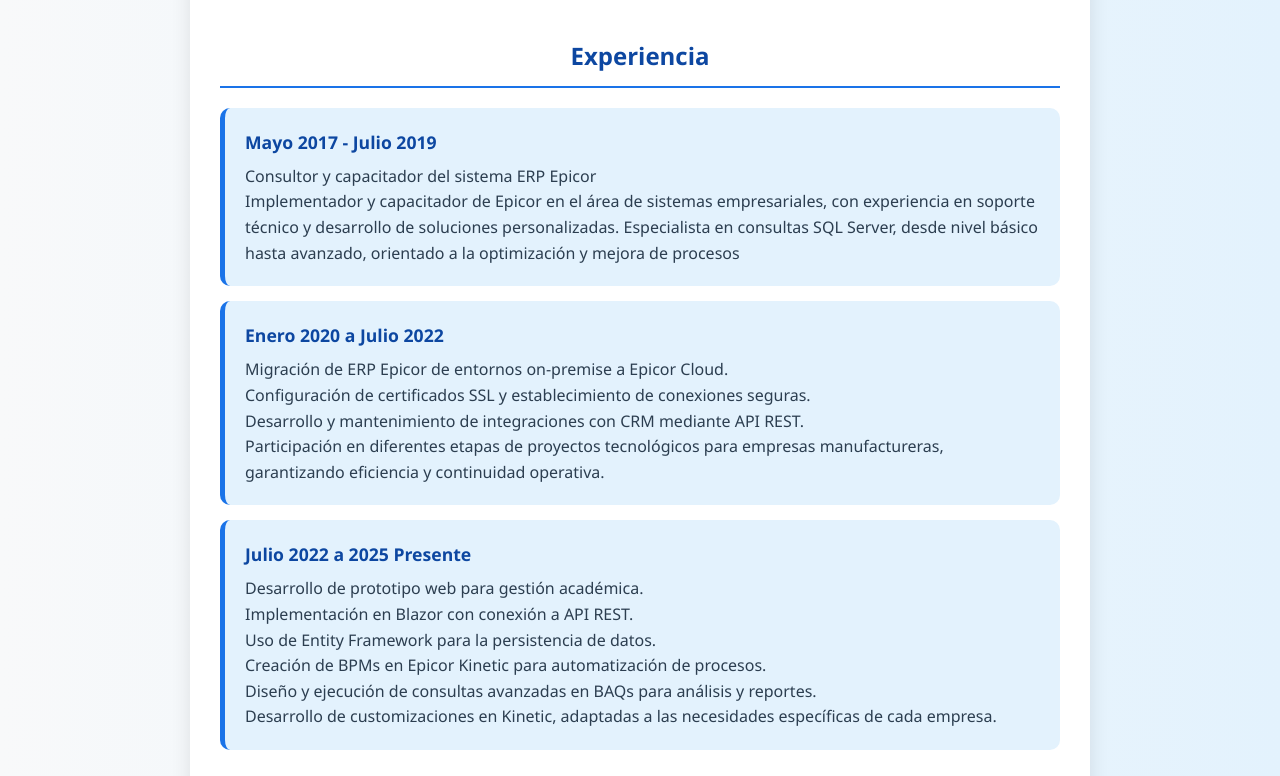
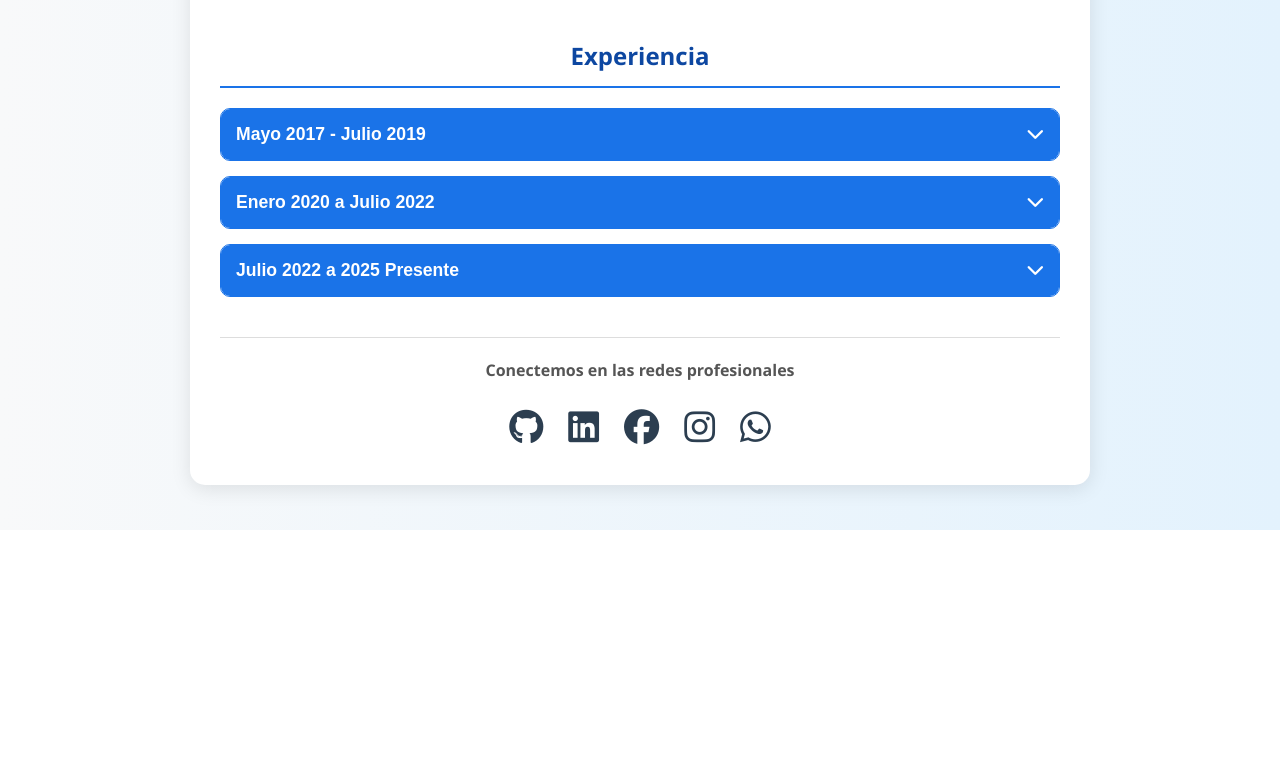
Before and after one commit to bulmaroz/bulmaroz.github.io, a plain HTML site: page index.html in a window 1280 px wide. Shown: the part 464-1240 px from the top of the page. After the commit the page ends 994 px from the top, so only its background shows below. Drawn offline with Linux system fonts and the light colour scheme.

Commit message:
Update index.html

```diff
--- a/index.html
+++ b/index.html
@@ -29,31 +29,38 @@
         <!-- Experiencia -->
         <section class="experiencia">
             <h2>Experiencia</h2>
-            <ul>
-                <li>
-                    <strong>Mayo 2017 - Julio 2019</strong>
-                  Consultor y capacitador del sistema ERP Epicor<br>
+
+            <div class="accordion">
+                <button class="accordion-btn">Mayo 2017 - Julio 2019 <i class="fas fa-chevron-down"></i></button>
+                <div class="accordion-content">
+                    <p>Consultor y capacitador del sistema ERP Epicor<br>
                     Implementador y capacitador de Epicor en el área de sistemas empresariales,
                     con experiencia en soporte técnico y desarrollo de soluciones personalizadas.
-                    Especialista en consultas SQL Server, desde nivel básico hasta avanzado, orientado a la optimización y mejora de procesos
-                </li>
-                <li>
-                    <strong>Enero 2020 a Julio 2022</strong>
-                  Migración de ERP Epicor de entornos on-premise a Epicor Cloud.<br>
+                    Especialista en consultas SQL Server, desde nivel básico hasta avanzado, orientado a la optimización y mejora de procesos.</p>
+                </div>
+            </div>
+
+            <div class="accordion">
+                <button class="accordion-btn">Enero 2020 a Julio 2022 <i class="fas fa-chevron-down"></i></button>
+                <div class="accordion-content">
+                    <p>Migración de ERP Epicor de entornos on-premise a Epicor Cloud.<br>
                     Configuración de certificados SSL y establecimiento de conexiones seguras.<br>
                     Desarrollo y mantenimiento de integraciones con CRM mediante API REST.<br>
-Participación en diferentes etapas de proyectos tecnológicos para empresas manufactureras, garantizando eficiencia y continuidad operativa.<br>
-                </li>
-                <li>
-                    <strong>Julio 2022 a 2025 Presente </strong>
-                  Desarrollo de prototipo web para gestión académica.<br>
+                    Participación en diferentes etapas de proyectos tecnológicos para empresas manufactureras, garantizando eficiencia y continuidad operativa.</p>
+                </div>
+            </div>
+
+            <div class="accordion">
+                <button class="accordion-btn">Julio 2022 a 2025 Presente <i class="fas fa-chevron-down"></i></button>
+                <div class="accordion-content">
+                    <p>Desarrollo de prototipo web para gestión académica.<br>
                     Implementación en Blazor con conexión a API REST.<br>
                     Uso de Entity Framework para la persistencia de datos.<br>
                     Creación de BPMs en Epicor Kinetic para automatización de procesos.<br>
                     Diseño y ejecución de consultas avanzadas en BAQs para análisis y reportes.<br>
-Desarrollo de customizaciones en Kinetic, adaptadas a las necesidades específicas de cada empresa.<br>
-                </li>
-            </ul>
+                    Desarrollo de customizaciones en Kinetic, adaptadas a las necesidades específicas de cada empresa.</p>
+                </div>
+            </div>
         </section>
 
         <!-- Footer -->
@@ -78,6 +85,25 @@ Desarrollo de customizaciones en Kinetic, adaptadas a las necesidades específic
           </div>
         </footer>
     </div>
+
+    <script>
+        // Script acordeón
+        const accordions = document.querySelectorAll(".accordion-btn");
+
+        accordions.forEach(btn => {
+            btn.addEventListener("click", () => {
+                const content = btn.nextElementSibling;
+                btn.classList.toggle("active");
+
+                if (btn.classList.contains("active")) {
+                    content.style.maxHeight = content.scrollHeight + "px";
+                    btn.querySelector("i").classList.replace("fa-chevron-down", "fa-chevron-up");
+                } else {
+                    content.style.maxHeight = null;
+                    btn.querySelector("i").classList.replace("fa-chevron-up", "fa-chevron-down");
+                }
+            });
+        });
+    </script>
 </body>
-
 </html>
```
Lines whose indentation alone changed are shown as unchanged.
